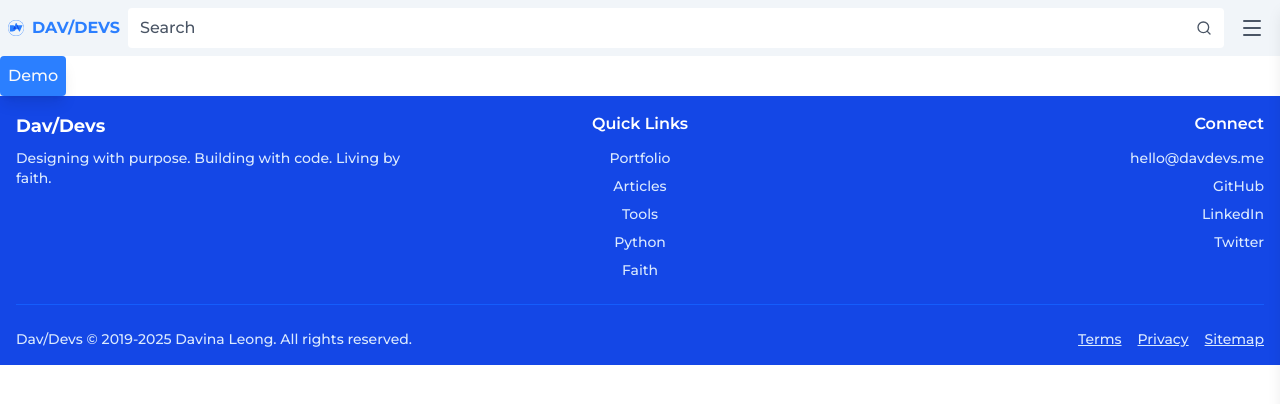
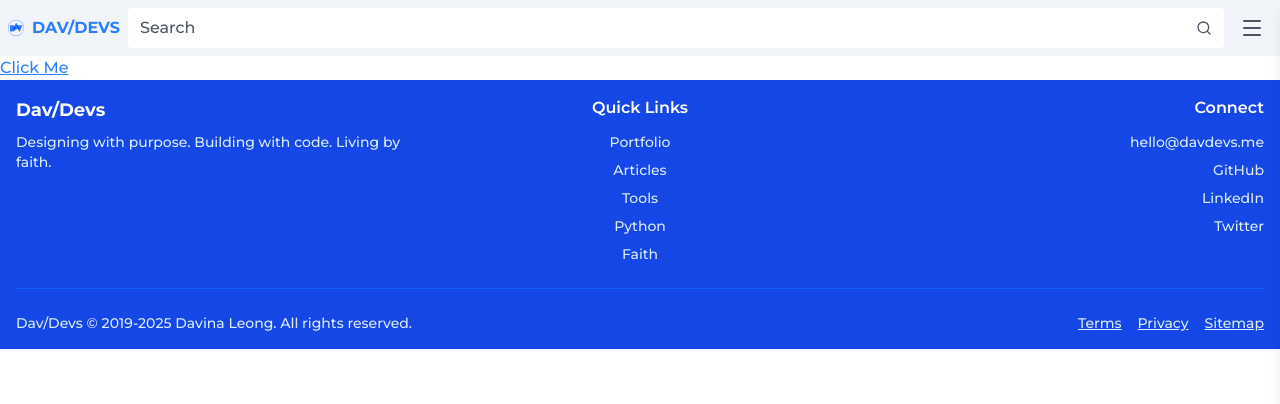
Before and after one commit to davinaleong/proj-davdevs-2025, a Next.js app: page / in a window 1280 px wide. Shown: the top 404 px of the page. Built offline with nearby package versions, Linux system fonts and the light colour scheme.

Commit message:
Added an Anchor element

```diff
--- /dev/null
+++ b/app/components/Anchor.tsx
@@ -0,0 +1,29 @@
+import Link from 'next/link'
+import { ReactNode } from 'react'
+
+interface AnchorProps {
+  children: ReactNode;
+  href: string;
+  external?: boolean;
+  className?: string;
+}
+
+export default function Anchor({
+  children,
+  href,
+  external = false,
+  className = ""
+}: AnchorProps) {
+  const baseClasses = "underline text-blue-500 hover:opacity-80 dark:text-blue-300 transition-opacity";
+  const anchorClasses = `${baseClasses} ${className}`;
+
+  const linkProps = external
+    ? { target: "_blank", rel: "noopener noreferrer" }
+    : {};
+
+  return (
+    <Link href={href} {...linkProps} className={anchorClasses}>
+      {children}
+    </Link>
+  );
+}
--- a/app/components/HomeSection.tsx
+++ b/app/components/HomeSection.tsx
@@ -34,7 +34,7 @@ export default function HomeSection({
 
             {linkHref && (
                 <p className="text-center p-4">
-                    <Link href={linkHref} className="text-blue-500 hover:opacity-80 dark:text-blue-300">
+                    <Link href={linkHref} className="underline text-blue-500 hover:opacity-80 dark:text-blue-300">
                         {linkText}
                     </Link>
                 </p>
--- a/app/page.tsx
+++ b/app/page.tsx
@@ -1,11 +1,9 @@
-import Link from 'next/link'
+import Anchor from './components/Anchor'
 
 export default function Home() {
   return (
     <div>
-      <Link href="#" className="inline-flex items-center gap-2 rounded-sm shadow-lg text-gray-50 bg-blue-500 hover:opacity-80 p-2">
-        Demo
-      </Link>
+      <Anchor href="#">Click Me</Anchor>
     </div>
   );
 }
```
